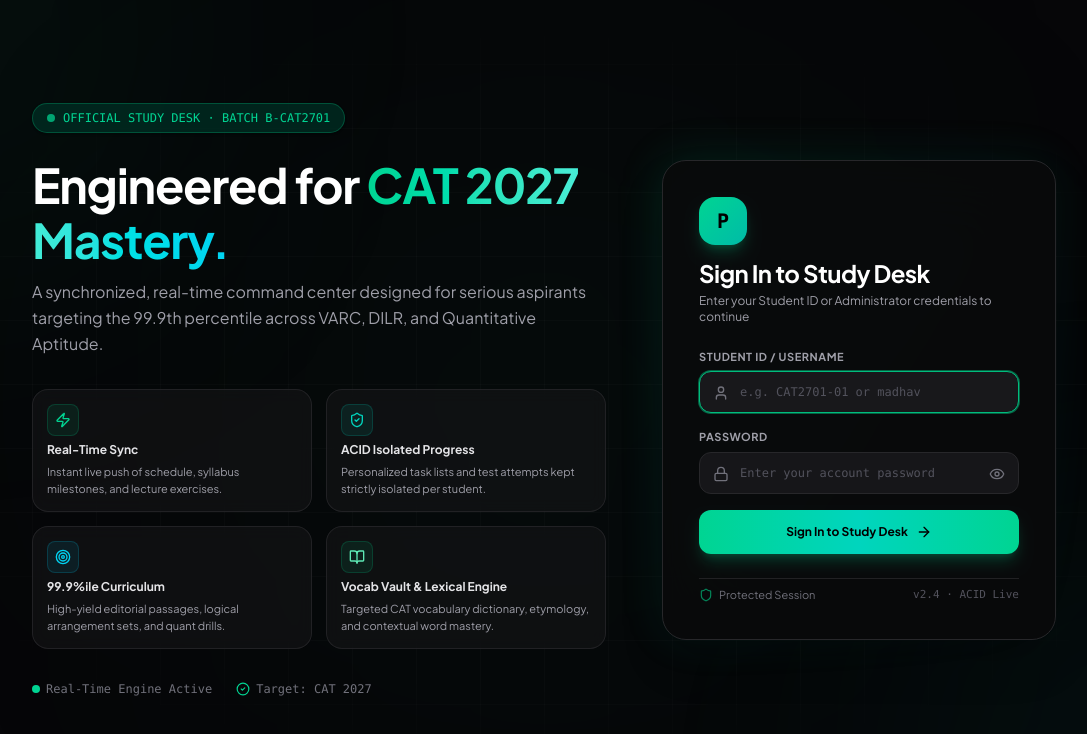
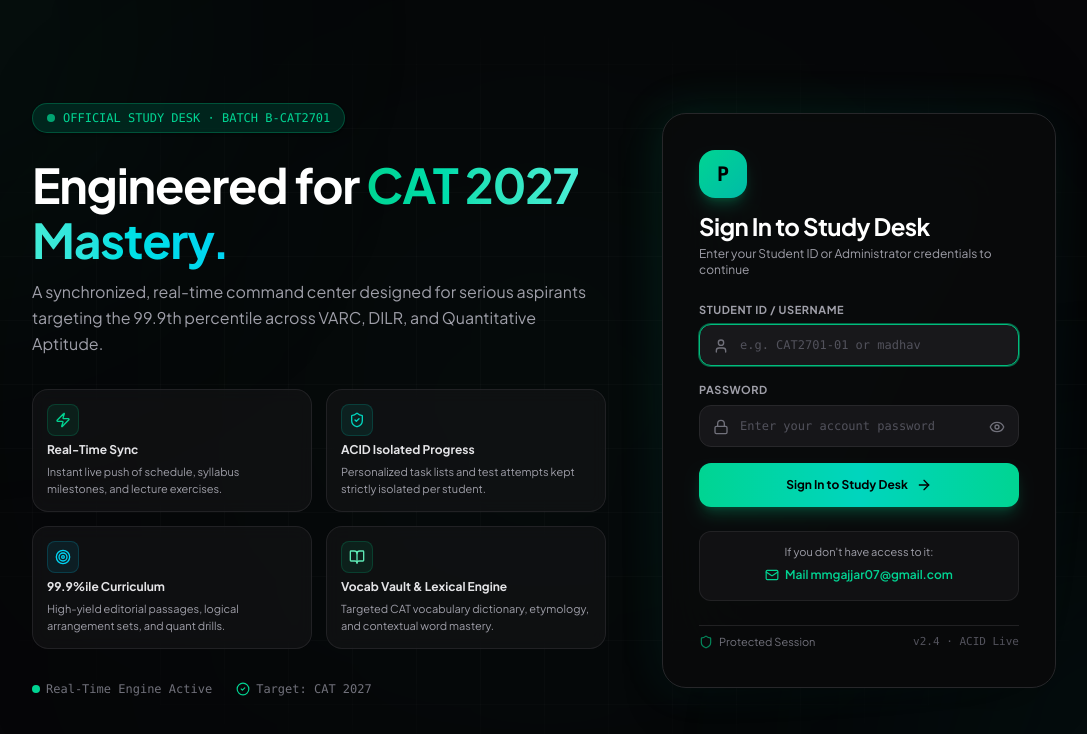
Before and after one commit to madhavv07/catprep, a React (Vite) app: page / in a window 1280 px wide. Shown: the top 734 px of the page, without its empty margins (96-1183 px from the left). Built offline with nearby package versions, Linux system fonts and the light colour scheme; no server answers; the database is empty.

Commit message:
feat: add access request contact email notice on login page

```diff
--- a/data/prepdesk_db.json
+++ b/data/prepdesk_db.json
@@ -1,6 +1,6 @@
 {
-  "version": 9,
-  "lastModified": "2026-09-09T20:25:03.798Z",
+  "version": 22,
+  "lastModified": "2026-09-09T20:29:44.606Z",
   "users": {
     "admin_madhav": {
       "uid": "admin_madhav",
@@ -11,7 +11,7 @@
       "batchId": "B-CAT2701",
       "mentor": "Administrator",
       "createdAt": "2026-09-01T00:00:00.000Z",
-      "lastLoginAt": "2026-09-09T20:25:03.746Z",
+      "lastLoginAt": "2026-09-09T20:29:44.570Z",
       "passwordHash": "madhav07"
     }
   },
--- a/src/App.tsx
+++ b/src/App.tsx
@@ -31,6 +31,7 @@ import {
   ShieldCheck,
   CheckCircle2,
   BookOpen,
+  Mail,
 } from 'lucide-react';
 
 const MainApp: React.FC = () => {
@@ -288,6 +289,20 @@ const MainApp: React.FC = () => {
                   </button>
                 </form>
 
+                {/* Access Request / Contact Notice */}
+                <div className="p-3 rounded-xl bg-zinc-900/60 border border-zinc-800/80 text-center space-y-1">
+                  <p className="text-[11px] text-zinc-400">
+                    If you don't have access to it:
+                  </p>
+                  <a
+                    href="mailto:mmgajjar07@gmail.com?subject=PrepDesk%20CAT%202027%20Access%20Request"
+                    className="inline-flex items-center gap-1.5 text-xs font-semibold text-emerald-400 hover:text-emerald-300 transition group"
+                  >
+                    <Mail className="w-3.5 h-3.5 text-emerald-400 group-hover:scale-110 transition" />
+                    <span>Mail mmgajjar07@gmail.com</span>
+                  </a>
+                </div>
+
                 {/* Card Footer Security Assurance */}
                 <div className="pt-2 border-t border-zinc-800/80 flex items-center justify-between text-[11px] text-zinc-500">
                   <div className="flex items-center gap-1.5">
```
